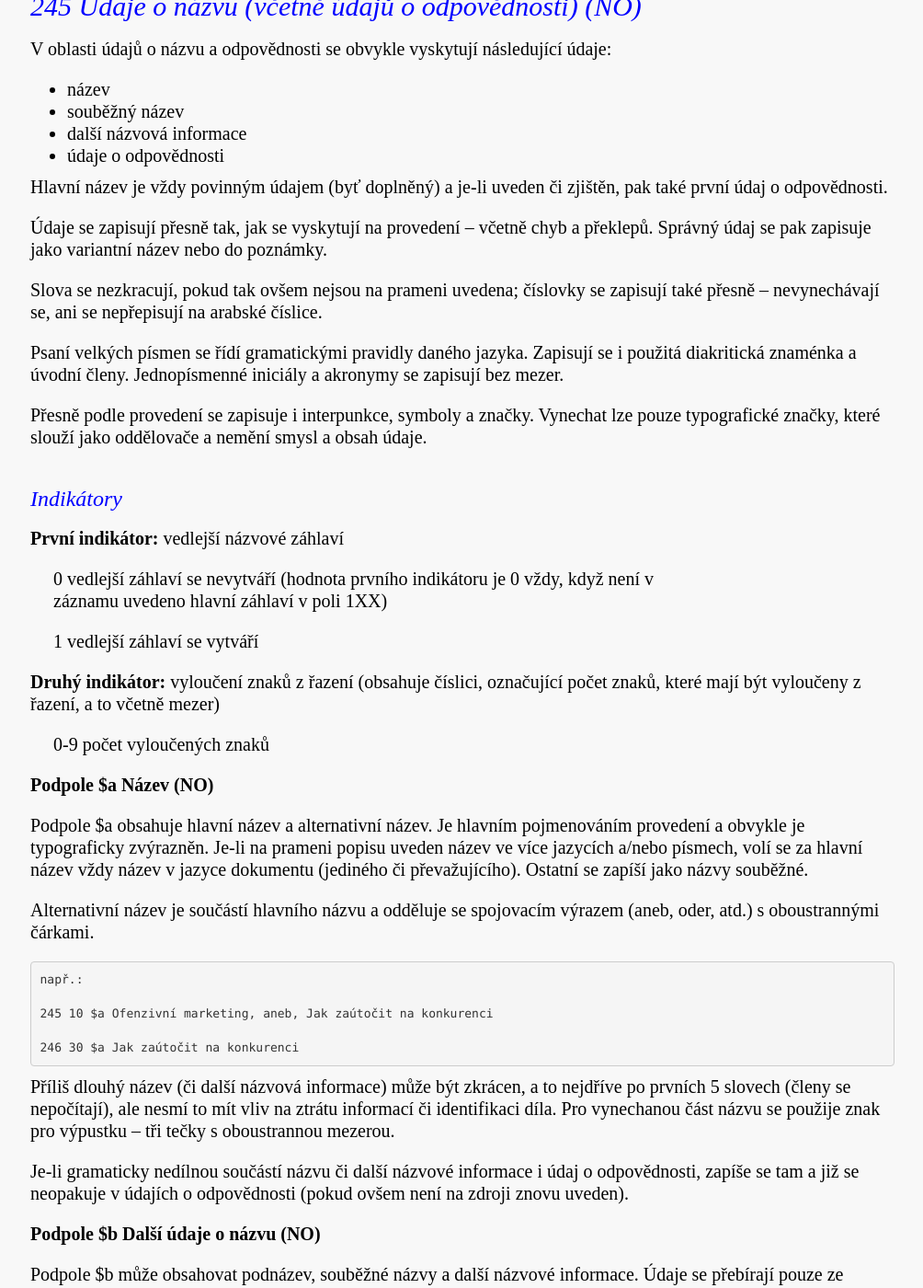
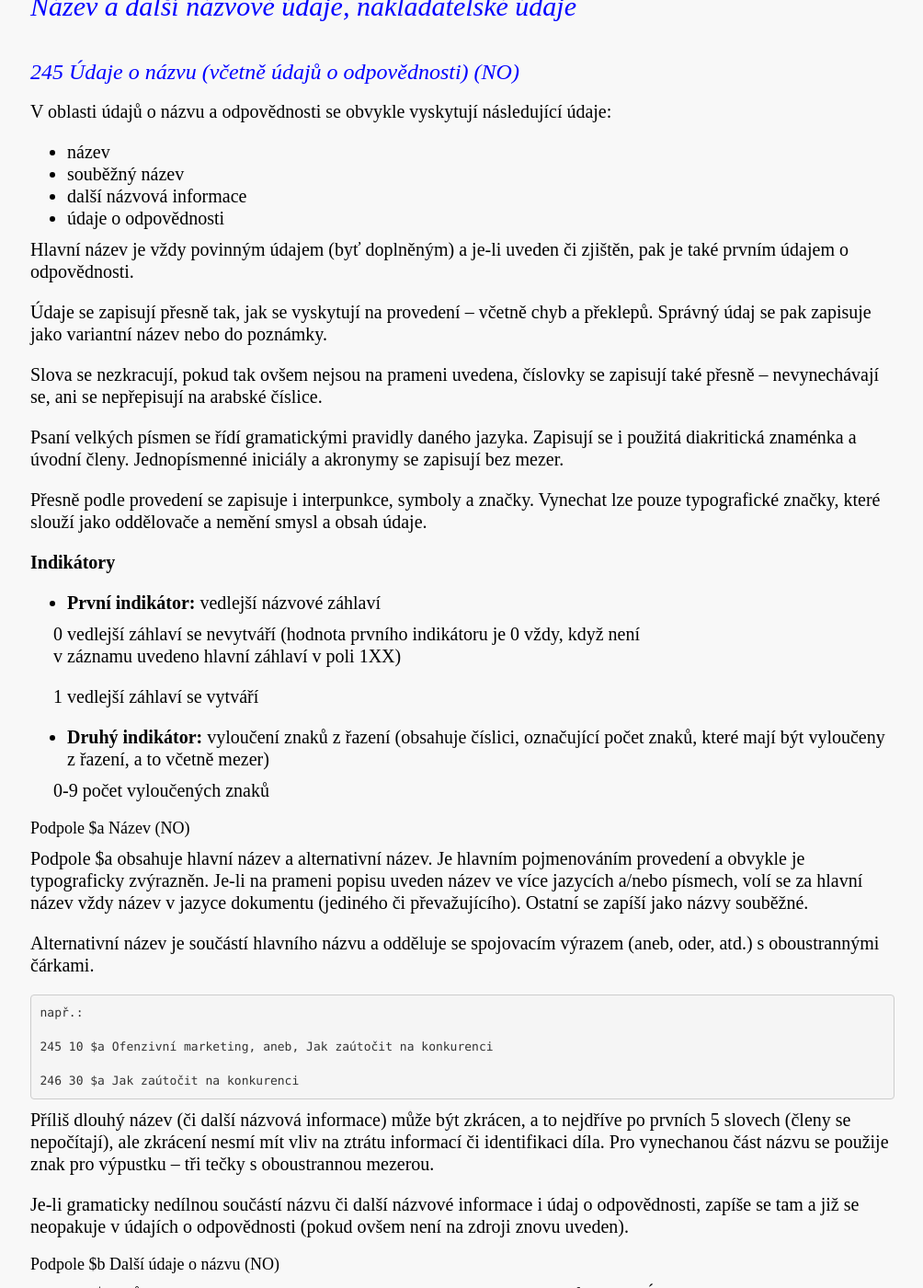
Before and after one commit to WebarchivCZ/katalogizacni-manual, a Jekyll site: the page built from _posts/2017-06-20-Název a další názvové údaje, nakladatelské údaje.md, in a window 1280 px wide and 1400 px high, scrolled down 451 px. Shown: the whole window at 92% size, without its empty margins (137-1141 px from the left). Built offline with Jekyll 4.4.1, drawn with Linux system fonts in a browser that asks for light colours.

Commit message:
edit "Nazev a dalsi nazvove udaje"

````diff
--- a/_posts/2017-06-20-Název a další názvové údaje, nakladatelské údaje.md
+++ b/_posts/2017-06-20-Název a další názvové údaje, nakladatelské údaje.md
@@ -3,7 +3,9 @@ layout: default
 title: Název a další názvové údaje, nakladatelské údaje
 ---
 
-## 245 Údaje o názvu (včetně  údajů o odpovědnosti) (NO)
+## Název a další názvové údaje, nakladatelské údaje
+
+### 245 Údaje o názvu (včetně  údajů o odpovědnosti) (NO)
 
 V oblasti údajů o názvu a odpovědnosti se obvykle vyskytují následující údaje:
 
@@ -12,11 +14,11 @@ V oblasti údajů o názvu a odpovědnosti se obvykle vyskytují následující
 * další názvová informace
 * údaje o odpovědnosti
 
-Hlavní název je vždy povinným údajem (byť doplněný) a je-li uveden či zjištěn, pak také první údaj o odpovědnosti.
+Hlavní název je vždy povinným údajem (byť doplněným) a je-li uveden či zjištěn, pak je také prvním údajem o odpovědnosti.
 
 Údaje se zapisují přesně tak, jak se vyskytují na provedení – včetně chyb a překlepů. Správný údaj se pak zapisuje jako variantní název nebo do poznámky.
 
-Slova se nezkracují, pokud tak ovšem nejsou na prameni uvedena; číslovky se zapisují také přesně – nevynechávají se, ani se nepřepisují na arabské číslice.
+Slova se nezkracují, pokud tak ovšem nejsou na prameni uvedena, číslovky se zapisují také přesně – nevynechávají se, ani se nepřepisují na arabské číslice.
 
 Psaní velkých písmen se řídí gramatickými pravidly daného jazyka. Zapisují se i použitá diakritická znaménka a úvodní členy. Jednopísmenné iniciály a akronymy se zapisují bez mezer.
 
@@ -24,24 +26,25 @@ Přesně podle provedení se zapisuje i interpunkce, symboly a značky. Vynechat
 
 
 
-### Indikátory
+**Indikátory**
 
-**První indikátor:** vedlejší názvové záhlaví
+* **První indikátor:** vedlejší názvové záhlaví
 
-&nbsp;&nbsp;&nbsp;&nbsp; 0 vedlejší záhlaví se nevytváří (hodnota prvního indikátoru je 0 vždy, když není v
-&nbsp;&nbsp;&nbsp;&nbsp; záznamu uvedeno hlavní záhlaví v poli 1XX)
+&nbsp;&nbsp;&nbsp;&nbsp; 0 vedlejší záhlaví se nevytváří (hodnota prvního indikátoru je 0 vždy, když není
+	&nbsp;&nbsp;&nbsp;&nbsp; v záznamu uvedeno hlavní záhlaví v poli 1XX)
 
 &nbsp;&nbsp;&nbsp;&nbsp; 1 vedlejší záhlaví se vytváří
 
 
 
-**Druhý indikátor:** vyloučení znaků z řazení (obsahuje číslici, označující počet znaků, které mají být vyloučeny z řazení, a to včetně mezer)
+* **Druhý indikátor:** vyloučení znaků z řazení (obsahuje číslici, označující počet znaků, které mají být vyloučeny
+	z řazení, a to včetně mezer)
 
 &nbsp;&nbsp;&nbsp;&nbsp; 0-9 počet vyloučených znaků
 
 
 
-**Podpole $a Název (NO)**
+#### Podpole $a Název (NO)
 
 Podpole $a obsahuje hlavní název a alternativní název. Je hlavním pojmenováním provedení a obvykle je typograficky zvýrazněn. Je-li na prameni popisu uveden název ve více jazycích a/nebo písmech, volí se za hlavní název vždy název v jazyce dokumentu (jediného či převažujícího). Ostatní se zapíší jako názvy souběžné.
 
@@ -59,13 +62,13 @@ např.:
 ```
 
 
-Příliš dlouhý název (či další názvová informace) může být zkrácen, a to nejdříve po prvních 5 slovech (členy se nepočítají), ale nesmí to mít vliv na ztrátu informací  či identifikaci díla. Pro vynechanou část názvu se použije znak pro výpustku – tři tečky s oboustrannou mezerou.
+Příliš dlouhý název (či další názvová informace) může být zkrácen, a to nejdříve po prvních 5 slovech (členy se nepočítají), ale zkrácení nesmí mít vliv na ztrátu informací  či identifikaci díla. Pro vynechanou část názvu se použije znak pro výpustku – tři tečky s oboustrannou mezerou.
 
 Je-li gramaticky nedílnou součástí názvu či další názvové informace i údaj o odpovědnosti, zapíše se tam a již se neopakuje v údajích o odpovědnosti (pokud ovšem není na zdroji znovu uveden).
 
 
 
-**Podpole $b Další údaje o názvu (NO)**
+#### Podpole $b Další údaje o názvu (NO)
 
 Podpole $b může obsahovat podnázev, souběžné názvy a další názvové informace. Údaje se
 přebírají pouze ze stejného pramene popisu jako hlavní název, jsou-li uvedeny jinde, nezapisují se, nebo jen velmi výjimečně a jen do poznámky, nikdy nedoplňujeme do [ ].
@@ -109,7 +112,7 @@ např.: v prameni popisu Česká advokátní komora, Tschechische Rechtsanwaltsk
 
 
 
-**Podpole $c Údaj o odpovědnosti (NO)**
+#### Podpole $c Údaj o odpovědnosti (NO)
 
 Podpole $c obsahuje údaje o odpovědnosti. Údaje se přebírají ze stejného pramene jako hlavní název, případně z dalších preferovaných pramenů. Uvádějí se osoby a/nebo korporace odpovědné za intelektuální nebo umělecký obsah popisovaného zdroje (autor, spoluautor, editor, překladatel, ilustrátor, atd.).
 
@@ -136,7 +139,7 @@ např.: autor nebyl uveden nikde v popisovaném provedení ; chyba v podnázvu)
  ```
 
 
-**246 (Variantní názvy) (O)**
+### 246 (Variantní názvy) (O)
 
 Pole obsahuje variantní formy hlavního názvu popisovaného provedení. Pole se používá pro zápis dalších názvových údajů, podnázvů, těch částí názvu, která se u alternativního názvu vyskytují za „aneb“ popřípadě pro zápis rozšířených názvů o číslovky, symboly apod.
 
@@ -302,7 +305,7 @@ např.:
 
 
 
-**247 (Předchozí název) (O)**
+### 247 (Předchozí název) (O)
 
 Do pole 247 zapisujeme názvovou informaci  v případě, že došlo ke změně **hlavního názvu** webové stránky. Pole 247 slouží k uchování původního **hlavního názvu** webové stránky, zatímco do pole 245 zapíšeme název nový. **První indikátor pole 247 musí být vždy 1.**
 
````
